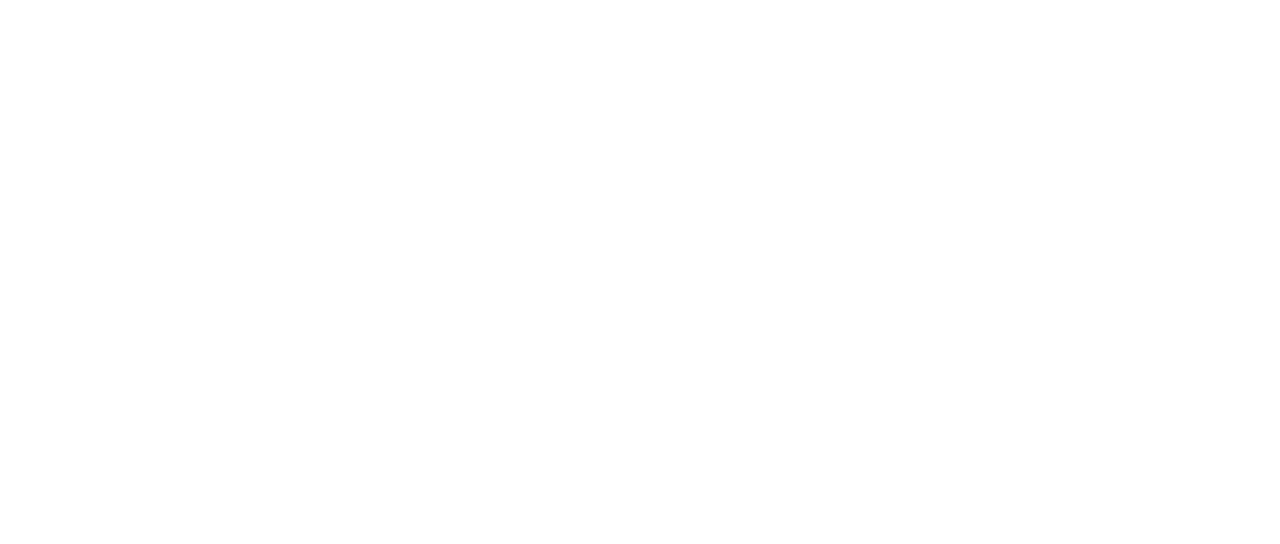
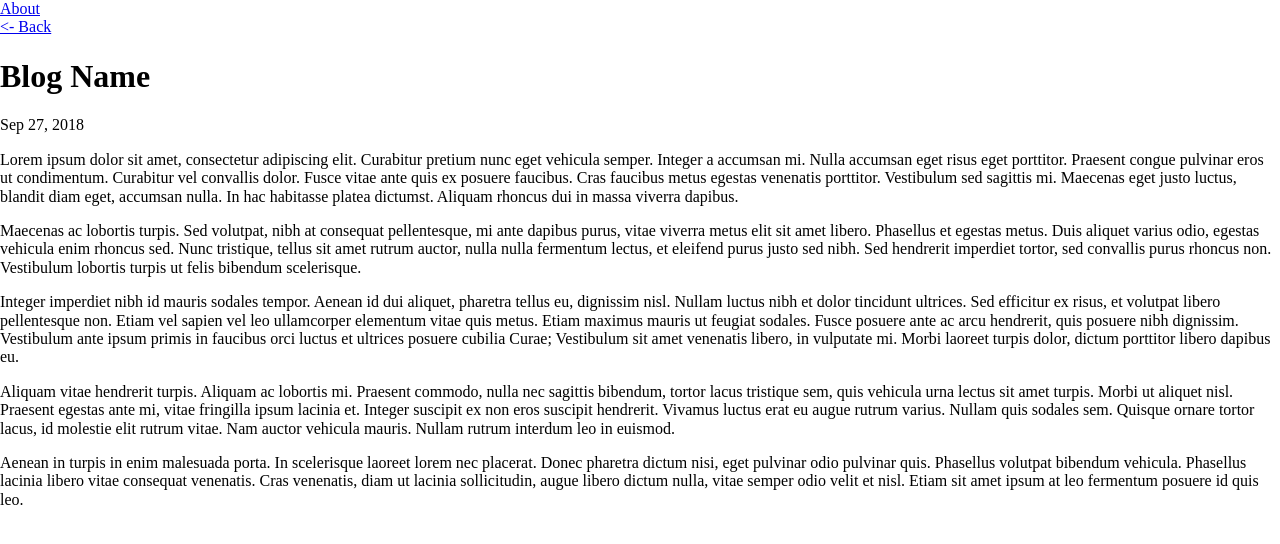
Before and after one commit to jjhp516/Sass-Assignment-Group-1, a website: page blog.html in a window 1280 px wide. Drawn offline with nearby package versions, Linux system fonts and the light colour scheme; a web font is replaced by a local one.

Commit message:
added basic framework for 'blog' page

```diff
--- a/blog.html
+++ b/blog.html
@@ -13,6 +13,63 @@
     <title>Document</title>
 </head>
 <body>
+    <header>
+        <div><a href="./about.html">About</a></div>
+    </header>
+
+    <section>
+        <div class="blog-name">
+            <a href="./blog-list.html"><- Back</a>
+            <h1>Blog Name</h1>
+            <p>Sep 27, 2018</p>
+        </div>
+    </section>
+
+    <main>
+        <div class="blog-post">
+            <p> Lorem ipsum dolor sit amet, consectetur adipiscing elit. Curabitur pretium nunc eget
+                vehicula semper. Integer a accumsan mi. Nulla accumsan eget risus eget porttitor.
+                Praesent congue pulvinar eros ut condimentum. Curabitur vel convallis dolor. Fusce vitae
+                ante quis ex posuere faucibus. Cras faucibus metus egestas venenatis porttitor.
+                Vestibulum sed sagittis mi. Maecenas eget justo luctus, blandit diam eget, accumsan
+                nulla. In hac habitasse platea dictumst. Aliquam rhoncus dui in massa viverra dapibus.
+            </p>
+
+            <p> Maecenas ac lobortis turpis. Sed volutpat, nibh at consequat pellentesque, mi ante
+                dapibus purus, vitae viverra metus elit sit amet libero. Phasellus et egestas metus. Duis
+                aliquet varius odio, egestas vehicula enim rhoncus sed. Nunc tristique, tellus sit amet
+                rutrum auctor, nulla nulla fermentum lectus, et eleifend purus justo sed nibh. Sed
+                hendrerit imperdiet tortor, sed convallis purus rhoncus non. Vestibulum lobortis turpis ut
+                felis bibendum scelerisque.
+            </p>
+
+            <p> Integer imperdiet nibh id mauris sodales tempor. Aenean id dui aliquet, pharetra tellus eu,
+                dignissim nisl. Nullam luctus nibh et dolor tincidunt ultrices. Sed efficitur ex risus, et
+                volutpat libero pellentesque non. Etiam vel sapien vel leo ullamcorper elementum vitae
+                quis metus. Etiam maximus mauris ut feugiat sodales. Fusce posuere ante ac arcu
+                hendrerit, quis posuere nibh dignissim. Vestibulum ante ipsum primis in faucibus orci
+                luctus et ultrices posuere cubilia Curae; Vestibulum sit amet venenatis libero, in vulputate
+                mi. Morbi laoreet turpis dolor, dictum porttitor libero dapibus eu.
+            </p>
+
+            <p> Aliquam vitae hendrerit turpis. Aliquam ac lobortis mi. Praesent commodo, nulla nec
+                sagittis bibendum, tortor lacus tristique sem, quis vehicula urna lectus sit amet turpis.
+                Morbi ut aliquet nisl. Praesent egestas ante mi, vitae fringilla ipsum lacinia et. Integer
+                suscipit ex non eros suscipit hendrerit. Vivamus luctus erat eu augue rutrum varius.
+                Nullam quis sodales sem. Quisque ornare tortor lacus, id molestie elit rutrum vitae. Nam
+                auctor vehicula mauris. Nullam rutrum interdum leo in euismod.
+            </p>
+
+            <p> Aenean in turpis in enim malesuada porta. In scelerisque laoreet lorem nec placerat.
+                Donec pharetra dictum nisi, eget pulvinar odio pulvinar quis. Phasellus volutpat bibendum
+                vehicula. Phasellus lacinia libero vitae consequat venenatis. Cras venenatis, diam ut
+                lacinia sollicitudin, augue libero dictum nulla, vitae semper odio velit et nisl. Etiam sit
+                amet ipsum at leo fermentum posuere id quis leo.
+            </p>
+        </div>
+    </main>
+
+    <footer></footer>
 
 </body>
 </html>
```
